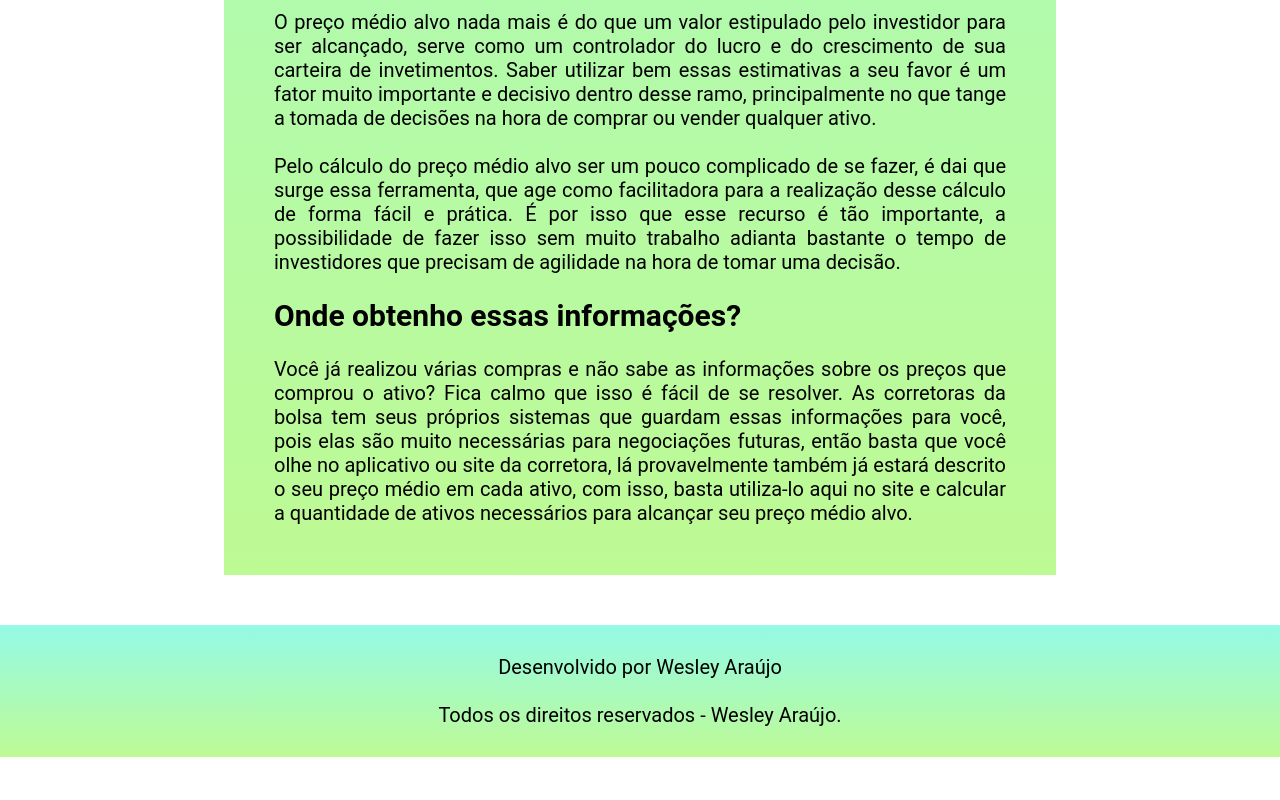
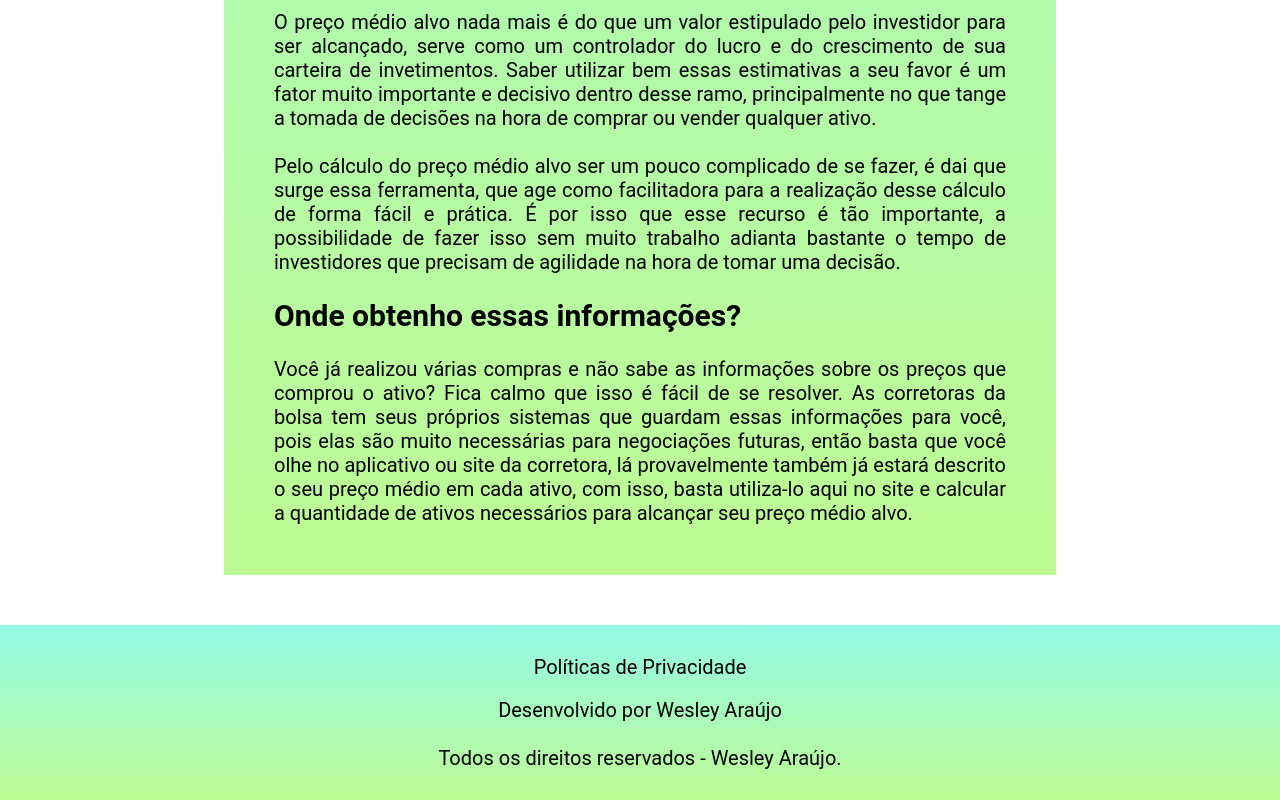
Before and after one commit to wesleyara/calculadora-de-pm-alvo-para-acoes, a React (Create React App) app: page / in a window 1280 px wide. Shown: the part 2184-2984 px from the top of the page. Before the commit the page ends 2941 px from the top, so only its background shows below. Built offline with nearby package versions, Linux system fonts and the light colour scheme.

Commit message:
:hammer: Alterando o componente Footer

```diff
--- a/src/components/main/components-secondary/Footer.tsx
+++ b/src/components/main/components-secondary/Footer.tsx
@@ -4,6 +4,12 @@ import style from "../components-styles/Footer.module.css";
 export default function Footer() {
   return (
     <div className={style.footer}>
+      <p className={style.reserv}>
+        <a className={style.copyright} href="/politica-de-privacidade">
+          Políticas de Privacidade
+        </a>
+      </p>
+      <br />
       <a className={style.copyright} href="mailto:wesleyara.contato@gmail.com">
         <p>Desenvolvido por Wesley Araújo</p>
       </a>
```
